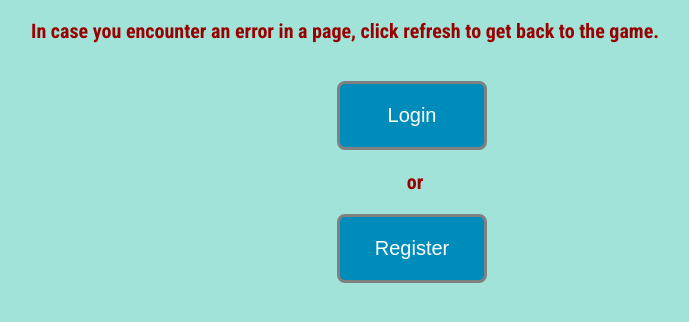
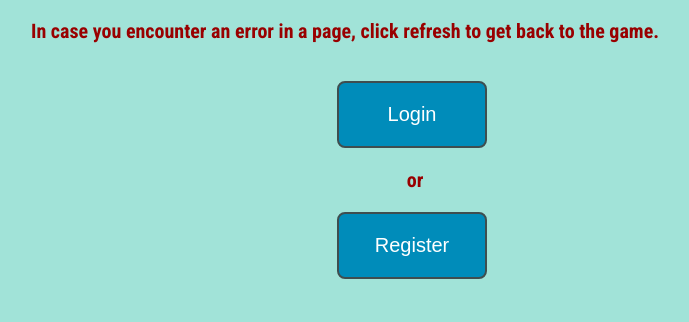
Before and after one commit to OrlyS112561/pokergameweb, a Flask app: page / in a window 1536 px wide. Shown: the part 396-718 px from the top of the page, without its empty margins (353-1042 px from the left). Run offline with Flask 2, Linux system fonts and the light colour scheme.

Commit message:
put border on buttons added 2px

```diff
--- a/static/styles.css
+++ b/static/styles.css
@@ -370,8 +370,8 @@ h3 {
     font-size: 20px;
     margin-left: 15px;
     padding: 20px 30px;
-    border: solid;
-    border-color: grey;
+    border: 2px solid;
+    border-color: #3F4E4F;
 }
 
 .button1 {
```
